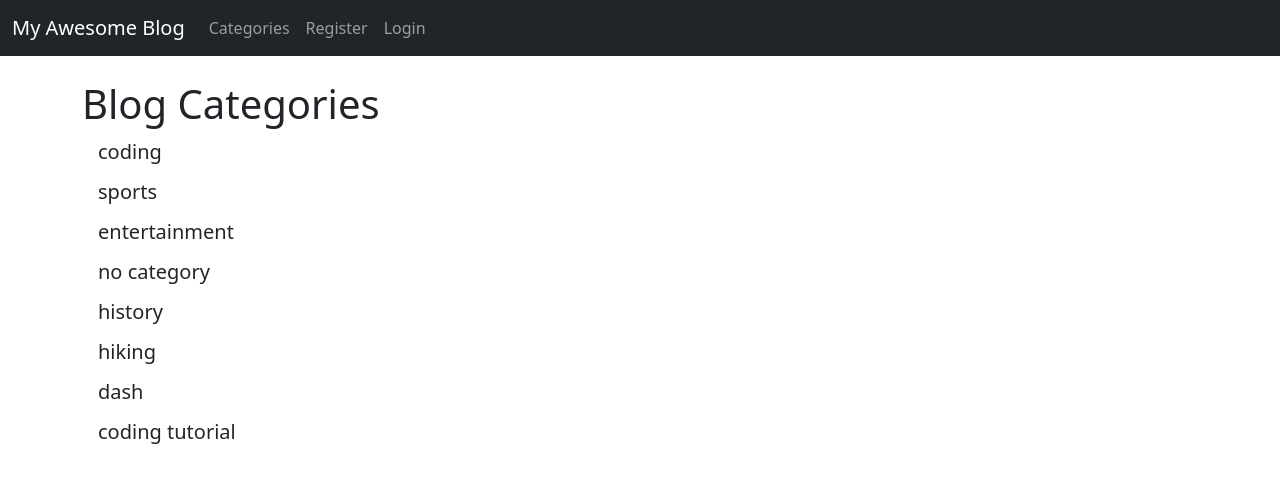
After one commit to munyolec/simpleblog, a Django app: page /category-list in a window 1280 px wide. The commit adds this page. Shown: the top 483 px of the page. Run offline with Django 3.2, Linux system fonts and the light colour scheme; data comes from the database, SQL or seed files in the repository.

Commit message:
added category list page

```diff
--- a/ablog/theblog/templates/base.html
+++ b/ablog/theblog/templates/base.html
@@ -23,6 +23,25 @@
           </button>
           <div class="collapse navbar-collapse" id="navbarSupportedContent">
             <ul class="navbar-nav me-auto mb-2 mb-lg-0">
+              <!-- category menu code -->
+              {% if cat_menu %}
+              <li class="nav-item dropdown">
+                <a class="nav-link dropdown-toggle" href="#" id="navbarDropdown" role="button" data-bs-toggle="dropdown" aria-expanded="false">
+                  Categories
+                </a>
+                <ul class="dropdown-menu" aria-labelledby="navbarDropdown">
+                  {% for item in cat_menu %}
+                  <li><a class="dropdown-item" href="{% url 'category' item|slugify %}">{{item}}</a></li>
+                  {%endfor%}
+                </ul>
+              </li>
+              {%else%}
+              <li class="nav-item">
+                <a class="nav-link" href="{% url 'category-list' %}">Categories</a>
+
+              </li>
+
+              {%  endif %}
               {% if user.is_authenticated%}
                 <li class="nav-item">
                   <a class="nav-link" href="{% url 'add_post' %}">Add Post</a>
--- /dev/null
+++ b/ablog/theblog/templates/category_list.html
@@ -0,0 +1,10 @@
+{%extends 'base.html' %}
+{% block title %} Blog Categories {% endblock %}
+
+{% block content %}
+<h1>Blog Categories</h1>
+    {% for item in cat_menu_list %}
+        <h5><a class="dropdown-item" href="{% url 'category' item|slugify %}">{{item}}</a></h5>
+    {%endfor%}
+
+{% endblock %}
--- a/ablog/theblog/urls.py
+++ b/ablog/theblog/urls.py
@@ -1,6 +1,6 @@
 from django.urls import path
 # from .import views
-from .views import HomeView,ArticleDetailView,AddPostView,UpdatePostView,DeletePostView, AddCategoryView, CategoryView
+from .views import CategoryListView,HomeView,ArticleDetailView,AddPostView,UpdatePostView,DeletePostView, AddCategoryView, CategoryView
 
 urlpatterns = [
     path('', HomeView.as_view(),name="home"),
@@ -11,6 +11,9 @@ urlpatterns = [
 
     path('add_category/',AddCategoryView.as_view(),name='add_category'),
     path('category/<str:cats>/',CategoryView,name='category'),
+    path('category-list',CategoryListView,name='category-list'),
+
+
 
 
 
--- a/ablog/theblog/views.py
+++ b/ablog/theblog/views.py
@@ -10,9 +10,23 @@ class HomeView(ListView):
     template_name='home.html'
     ordering=['-post_date']
 
+    def get_context_data(self, *args, **kwargs):
+        cat_menu=Category.objects.all()
+        context=super(HomeView,self).get_context_data(*args, **kwargs)
+        context["cat_menu"]=cat_menu
+        return context
+
+
+
 class ArticleDetailView(DetailView):
     model=Post
     template_name='article_detail.html'
+
+    def get_context_data(self, *args, **kwargs):
+        cat_menu=Category.objects.all()
+        context=super(ArticleDetailView,self).get_context_data(*args, **kwargs)
+        context["cat_menu"]=cat_menu
+        return context
 
 class AddPostView(CreateView):
     model=Post
@@ -37,5 +51,8 @@ class DeletePostView(DeleteView):
 
 def CategoryView(request, cats):
     category_posts=Post.objects.filter(category=cats.replace('-',' '))
-    print(cats)
     return render(request,'categories.html', {'cats':cats.title().replace('-',' '),'category_posts':category_posts})
+
+def CategoryListView(request):
+    cat_menu_list=Category.objects.all()
+    return render(request,'category_list.html', {'cat_menu_list':cat_menu_list})
```
